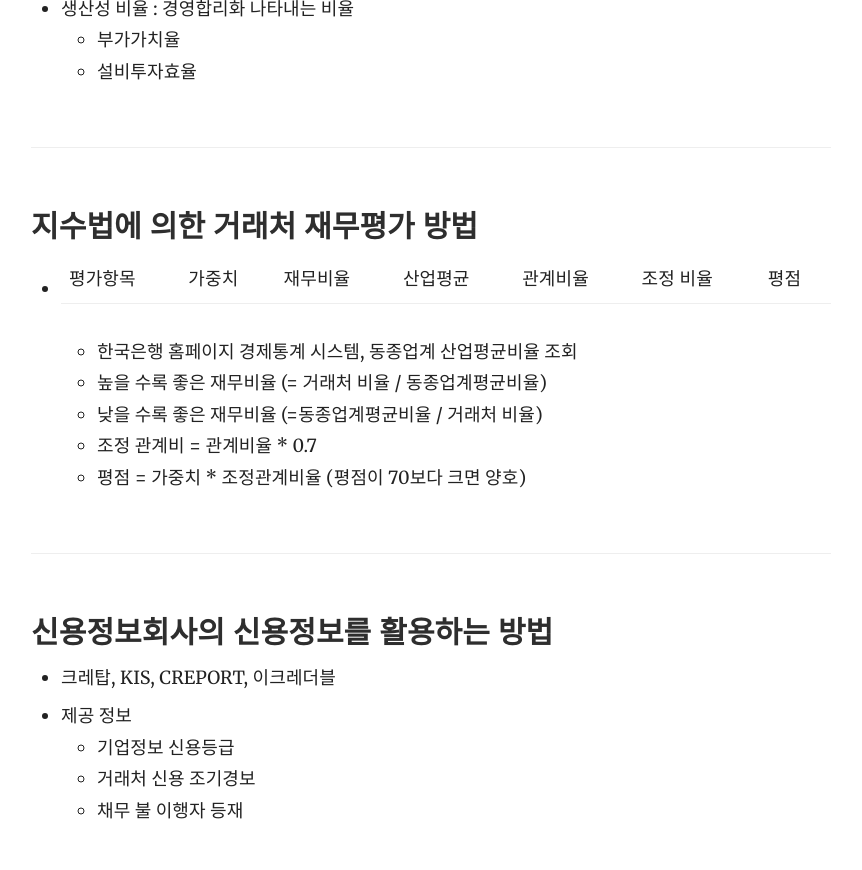
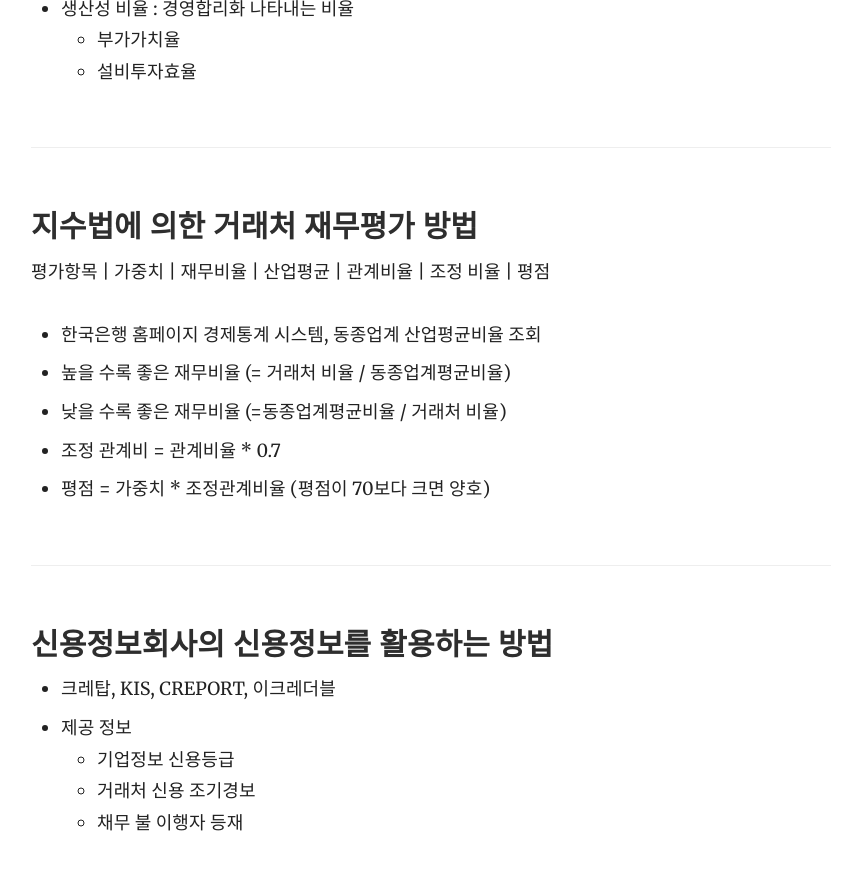
Before and after one commit to j2yes/j2yes.github.io, a Jekyll site: the page built from _docs/study/account_receivable.md, in a window 1280 px wide and 900 px high, scrolled down 5089 px. Shown: the top 870 px of the window, without its empty margins (359-1221 px from the left). Built offline with Jekyll 4.4.1, drawn with Linux system fonts in a browser that asks for light colours; comment, search, counter and statistics services are not loaded.

```diff
--- a/_docs/study/account_receivable.md
+++ b/_docs/study/account_receivable.md
@@ -139,12 +139,12 @@ when : 새로운 거래시작, 소문 안좋을 때, 연체, 거래 조건 변
   - 설비투자효율
 
 ### 지수법에 의한 거래처 재무평가 방법
-- 평가항목 | 가중치 | 재무비율 | 산업평균 | 관계비율 | 조정 비율 | 평점
-  - 한국은행 홈페이지 경제통계 시스템, 동종업계 산업평균비율 조회
-  - 높을 수록 좋은 재무비율  (= 거래처 비율 / 동종업계평균비율)
-  - 낮을 수록 좋은 재무비율 (=동종업계평균비율 / 거래처 비율)
-  - 조정 관계비 = 관계비율 * 0.7
-  - 평점 = 가중치 * 조정관계비율 (평점이 70보다 크면 양호)
+평가항목 | 가중치 | 재무비율 | 산업평균 | 관계비율 | 조정 비율 | 평점
+- 한국은행 홈페이지 경제통계 시스템, 동종업계 산업평균비율 조회
+- 높을 수록 좋은 재무비율  (= 거래처 비율 / 동종업계평균비율)
+- 낮을 수록 좋은 재무비율 (=동종업계평균비율 / 거래처 비율)
+- 조정 관계비 = 관계비율 * 0.7
+- 평점 = 가중치 * 조정관계비율 (평점이 70보다 크면 양호)
 
 ### 신용정보회사의 신용정보를 활용하는 방법
 - 크레탑, KIS, CREPORT, 이크레더블
```
